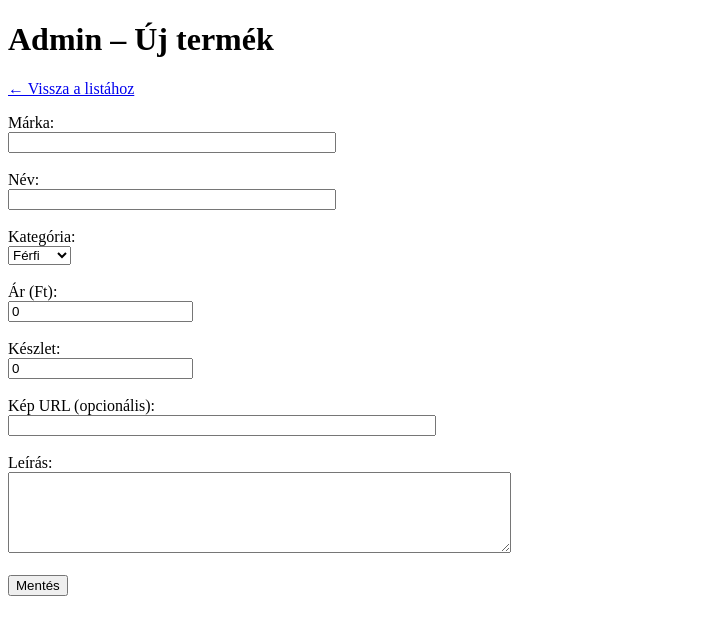
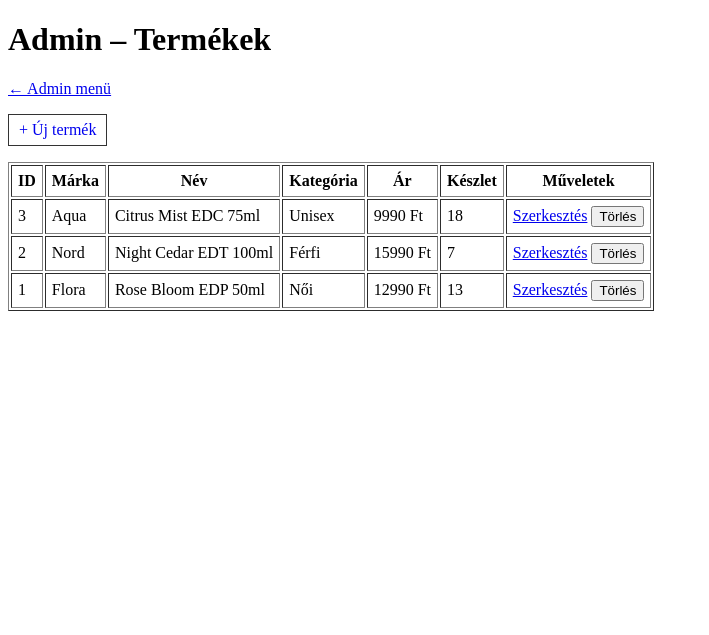
Before and after one commit to MRuzicska/PROJEKT, a PHP site: page /admin/products.php in a window 1280 px wide. Shown: the top 635 px of the page, without its empty margins (0-709 px from the left). Run offline with PHP 8.4, Linux system fonts and the light colour scheme; a user stored in the database is signed in; data comes from the database, SQL or seed files in the repository.

Commit message:
hozzaadas szerkesztes torles

```diff
--- a/parfum-webshop/admin/products.php
+++ b/parfum-webshop/admin/products.php
@@ -1,4 +1,6 @@
 <?php
+declare(strict_types=1);
+
 require __DIR__ . '/../includes/db.php';
 require __DIR__ . '/../includes/auth.php';
 require __DIR__ . '/../includes/functions.php';
@@ -6,128 +8,59 @@ require __DIR__ . '/../includes/functions.php';
 require_login();
 require_admin();
 
-$id = isset($_GET['id']) ? (int)$_GET['id'] : 0;
-
-// kategóriák
-$cats = $pdo->query("SELECT id, name FROM categories ORDER BY name")->fetchAll();
-
-// alapértékek
-$product = [
-  'name' => '',
-  'brand' => '',
-  'description' => '',
-  'price' => 0,
-  'stock' => 0,
-  'category_id' => $cats ? (int)$cats[0]['id'] : 1,
-  'image_url' => ''
-];
-
-if ($id > 0) {
-  $st = $pdo->prepare("SELECT * FROM products WHERE id=?");
-  $st->execute([$id]);
-  $row = $st->fetch();
-  if (!$row) { die("Nincs ilyen termék."); }
-  $product = $row;
-}
-
-$error = '';
-if ($_SERVER['REQUEST_METHOD'] === 'POST') {
-  $name = post('name');
-  $brand = post('brand');
-  $description = post('description');
-  $price = (int)post('price', '0');
-  $stock = (int)post('stock', '0');
-  $category_id = (int)post('category_id', '0');
-  $image_url = post('image_url');
-
-  if ($name === '' || $brand === '') {
-    $error = "A név és a márka kötelező.";
-  } elseif ($price <= 0) {
-    $error = "Az ár legyen pozitív szám.";
-  } elseif ($stock < 0) {
-    $error = "A készlet nem lehet negatív.";
-  } else {
-    // ellenőrzés: category létezik-e
-    $chk = $pdo->prepare("SELECT id FROM categories WHERE id=?");
-    $chk->execute([$category_id]);
-    if (!$chk->fetch()) {
-      $error = "Érvénytelen kategória.";
-    } else {
-      if ($id > 0) {
-        $pdo->prepare(
-          "UPDATE products
-           SET name=?, brand=?, description=?, price=?, stock=?, category_id=?, image_url=?
-           WHERE id=?"
-        )->execute([$name, $brand, $description, $price, $stock, $category_id, $image_url, $id]);
-      } else {
-        $pdo->prepare(
-          "INSERT INTO products (name, brand, description, price, stock, category_id, image_url)
-           VALUES (?, ?, ?, ?, ?, ?, ?)"
-        )->execute([$name, $brand, $description, $price, $stock, $category_id, $image_url]);
-      }
-      header("Location: products.php");
-      exit;
-    }
-  }
-
-  // ha hiba, töltsük vissza a formba
-  $product = [
-    'name' => $name,
-    'brand' => $brand,
-    'description' => $description,
-    'price' => $price,
-    'stock' => $stock,
-    'category_id' => $category_id,
-    'image_url' => $image_url
-  ];
-}
+// termékek listája kategória névvel
+$stmt = $pdo->query(
+  "SELECT p.id, p.brand, p.name, p.price, p.stock, c.name AS category_name
+   FROM products p
+   LEFT JOIN categories c ON c.id = p.category_id
+   ORDER BY p.id DESC"
+);
+$products = $stmt->fetchAll();
 ?>
 <!doctype html>
 <html lang="hu">
-<head><meta charset="utf-8"><title>Admin - <?= $id>0 ? 'Szerkesztés' : 'Új termék' ?></title></head>
+<head><meta charset="utf-8"><title>Admin - Termékek</title></head>
 <body>
-<h1>Admin – <?= $id>0 ? 'Termék szerkesztése' : 'Új termék' ?></h1>
-<p><a href="index.php">← Vissza a listához</a></p>
+<h1>Admin – Termékek</h1>
+<p><a href="index.php">← Admin menü</a></p>
 
-<?php if ($error) echo '<p style="color:red;">'.h($error).'</p>'; ?>
+<p>
+  <a href="product_edit.php" style="display:inline-block;padding:6px 10px;border:1px solid #333;text-decoration:none;">
+    + Új termék
+  </a>
+</p>
 
-<form method="post">
-  <label>Márka:<br>
-    <input name="brand" value="<?=h((string)$product['brand'])?>" style="width:320px;">
-  </label><br><br>
+<table border="1" cellpadding="6">
+  <tr>
+    <th>ID</th>
+    <th>Márka</th>
+    <th>Név</th>
+    <th>Kategória</th>
+    <th>Ár</th>
+    <th>Készlet</th>
+    <th>Műveletek</th>
+  </tr>
 
-  <label>Név:<br>
-    <input name="name" value="<?=h((string)$product['name'])?>" style="width:320px;">
-  </label><br><br>
+  <?php foreach ($products as $p): ?>
+    <tr>
+      <td><?= (int)$p['id'] ?></td>
+      <td><?= h((string)$p['brand']) ?></td>
+      <td><?= h((string)$p['name']) ?></td>
+      <td><?= h((string)($p['category_name'] ?? '-')) ?></td>
+      <td><?= (int)$p['price'] ?> Ft</td>
+      <td><?= (int)$p['stock'] ?></td>
+      <td>
+        <a href="product_edit.php?id=<?= (int)$p['id'] ?>">Szerkesztés</a>
 
-  <label>Kategória:<br>
-    <select name="category_id">
-      <?php foreach ($cats as $c): ?>
-        <option value="<?=$c['id']?>" <?= (int)$product['category_id']===(int)$c['id'] ? 'selected' : '' ?>>
-          <?=h($c['name'])?>
-        </option>
-      <?php endforeach; ?>
-    </select>
-  </label><br><br>
-
-  <label>Ár (Ft):<br>
-    <input type="number" name="price" min="1" value="<?= (int)$product['price'] ?>">
-  </label><br><br>
-
-  <label>Készlet:<br>
-    <input type="number" name="stock" min="0" value="<?= (int)$product['stock'] ?>">
-  </label><br><br>
-
-  <label>Kép URL (opcionális):<br>
-    <input name="image_url" value="<?=h((string)$product['image_url'])?>" style="width:420px;">
-  </label><br><br>
-
-  <label>Leírás:<br>
-    <textarea name="description" rows="5" cols="60"><?=h((string)$product['description'])?></textarea>
-  </label><br><br>
-
-  <button type="submit">Mentés</button>
-</form>
+        <form action="product_delete.php" method="post" style="display:inline"
+              onsubmit="return confirm('Biztosan törlöd ezt a terméket?');">
+          <input type="hidden" name="id" value="<?= (int)$p['id'] ?>">
+          <button type="submit">Törlés</button>
+        </form>
+      </td>
+    </tr>
+  <?php endforeach; ?>
+</table>
 
 </body>
 </html>
```
Also changed, not shown: parfum-webshop/admin/product_delete.php (added, +34 -0 lines), parfum-webshop/admin/product_edit.php (+96 -0 lines).
